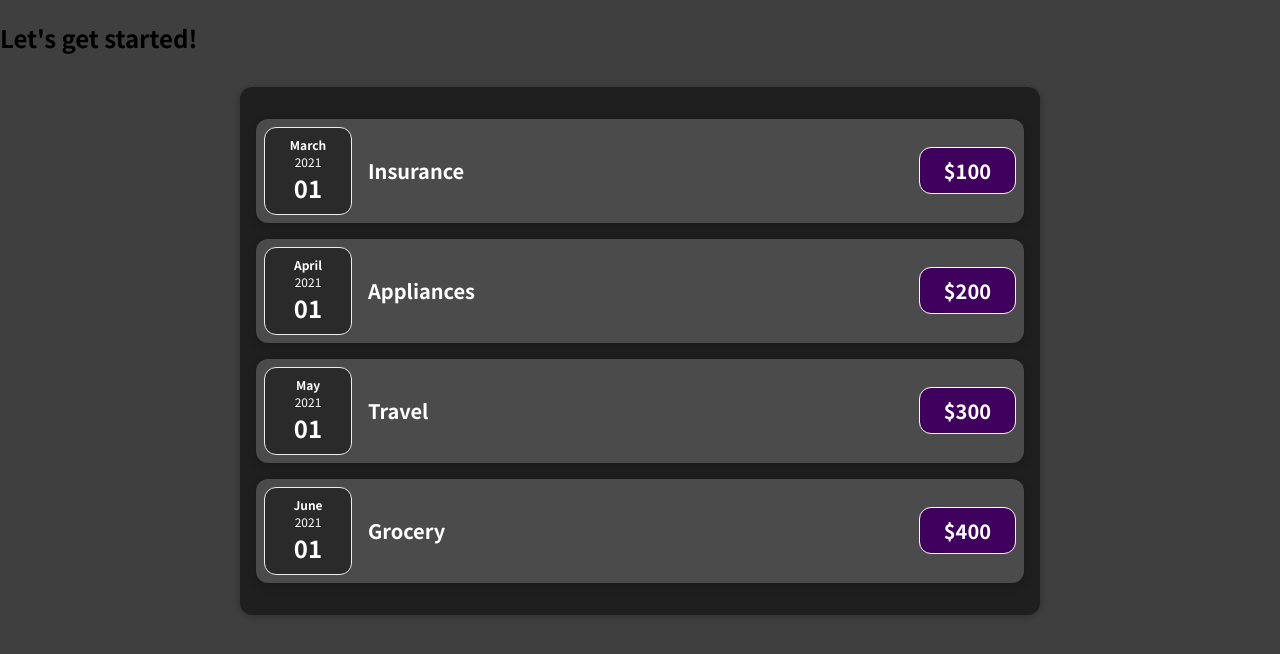
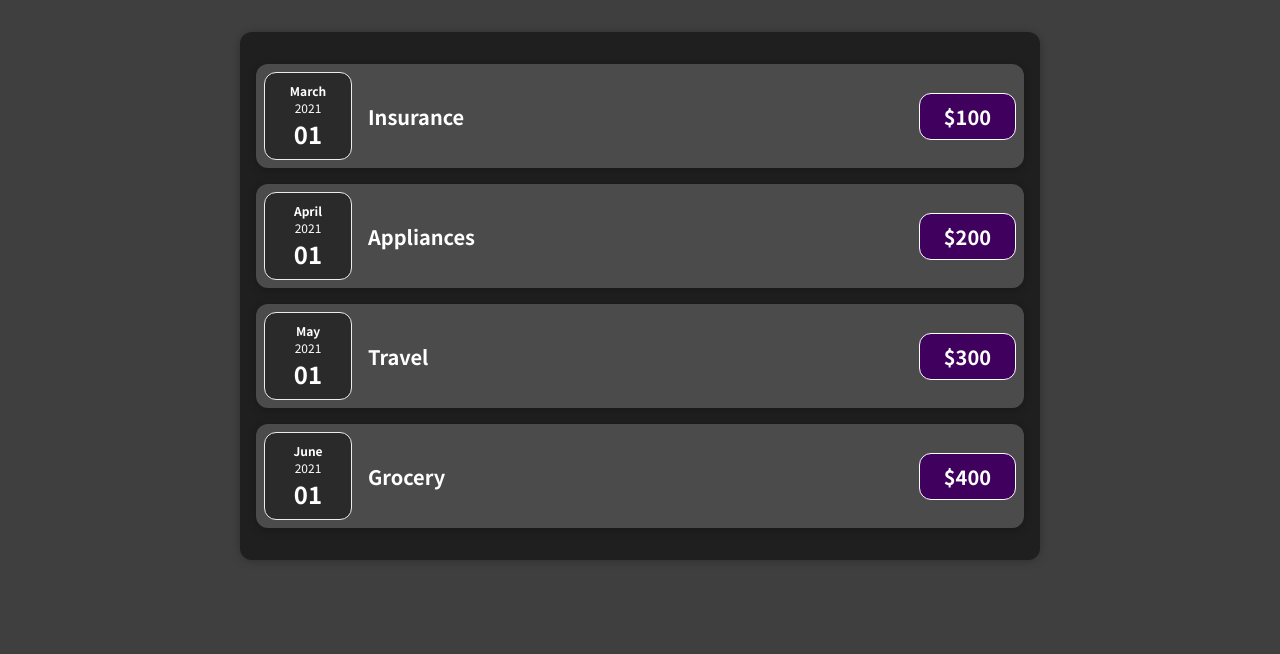
Before and after one commit to aswarth7/aswarth7, a JavaScript app in the folder ReactPoCProject/: page / in a window 1280 px wide. Shown: the top 654 px of the page. Built offline with nearby package versions, Linux system fonts and the light colour scheme.

Commit message:
Update App.js

```diff
--- a/ReactPoCProject/src/App.js
+++ b/ReactPoCProject/src/App.js
@@ -30,7 +30,6 @@ function App() {
   ];
   return (
     <div>
-      <h2>Let's get started!</h2>
       <Expenses expenses={expenses}/>
     </div>
   );
```
